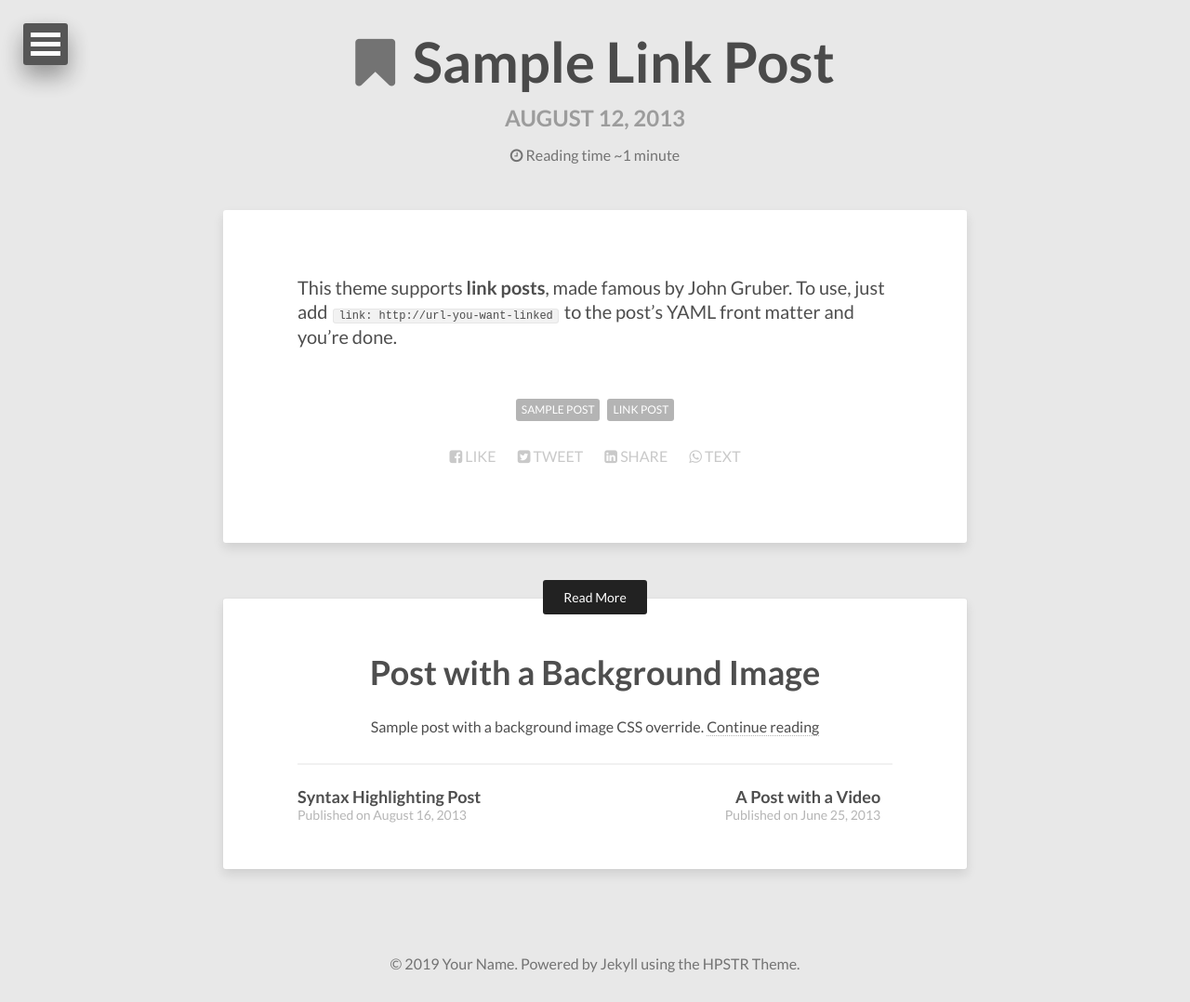
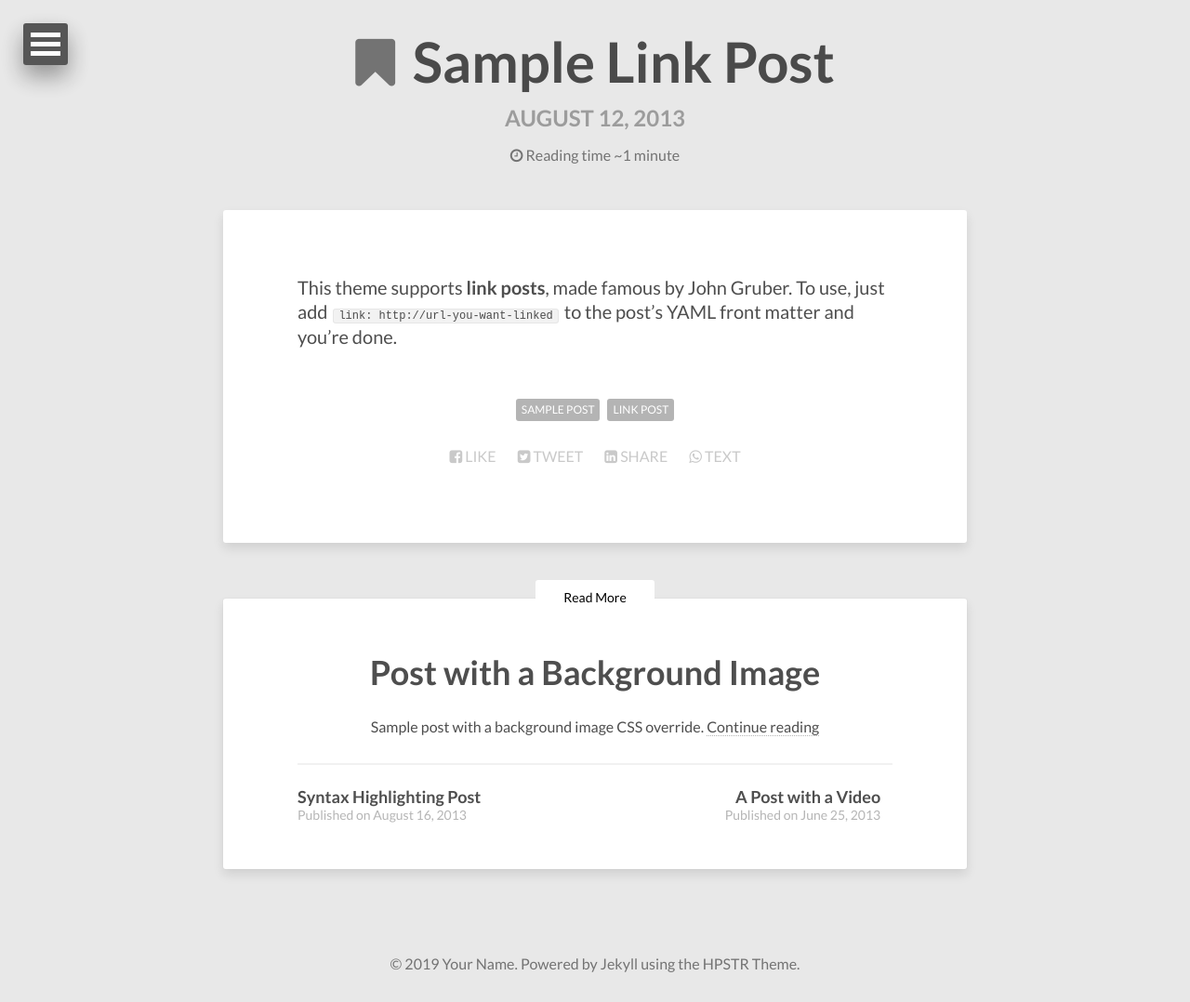
Before and after one commit to koderjoker/blog, a Jekyll site: the page built from _posts/2013-08-12-sample-link-post.md, in a window 1280 px wide. Shown: the whole page at 93% size. Built offline with Jekyll 4.4.1, drawn with Linux system fonts in a browser that asks for light colours; nearby versions of some CDN libraries.

Commit message:
Configure button and font colour

```diff
--- a/_sass/_elements.scss
+++ b/_sass/_elements.scss
@@ -83,17 +83,15 @@ svg:not(:root) {
 .btn {
   display: inline-block;
   margin-bottom: 20px;
-  padding: 8px 20px;
+  padding: 10px 30px;
   @include font-rem(14);
-  background-color: $primary;
-  color: #fff;
-  border-width: 2px !important;
-  border-style: solid !important;
+  background-color: #fff;
+  color: #000;
   border-color: $primary;
   border-radius: 3px;
 
   &:visited {
-    color: #fff;
+    color: #000;
   }
 
   &:hover {
```
